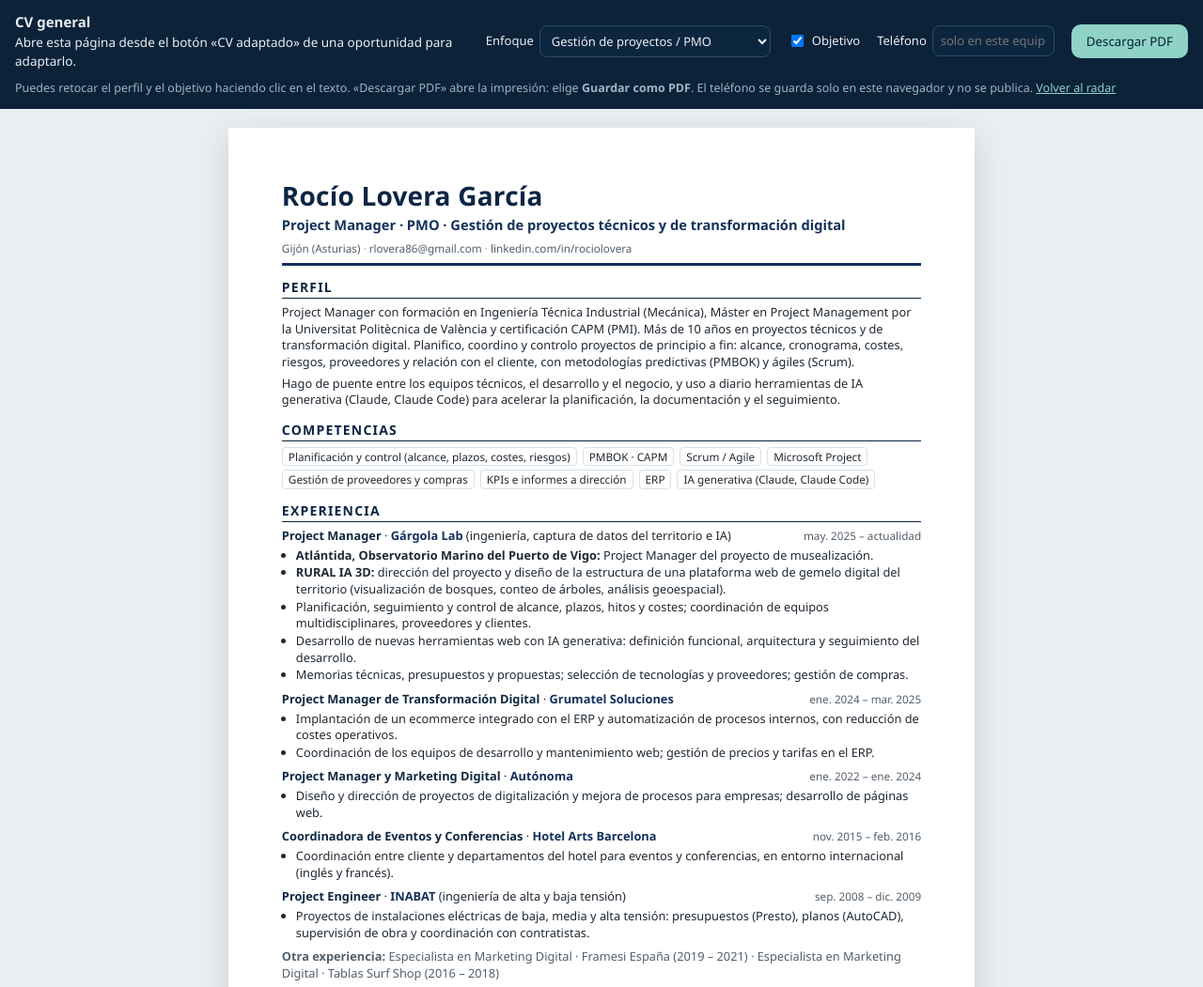
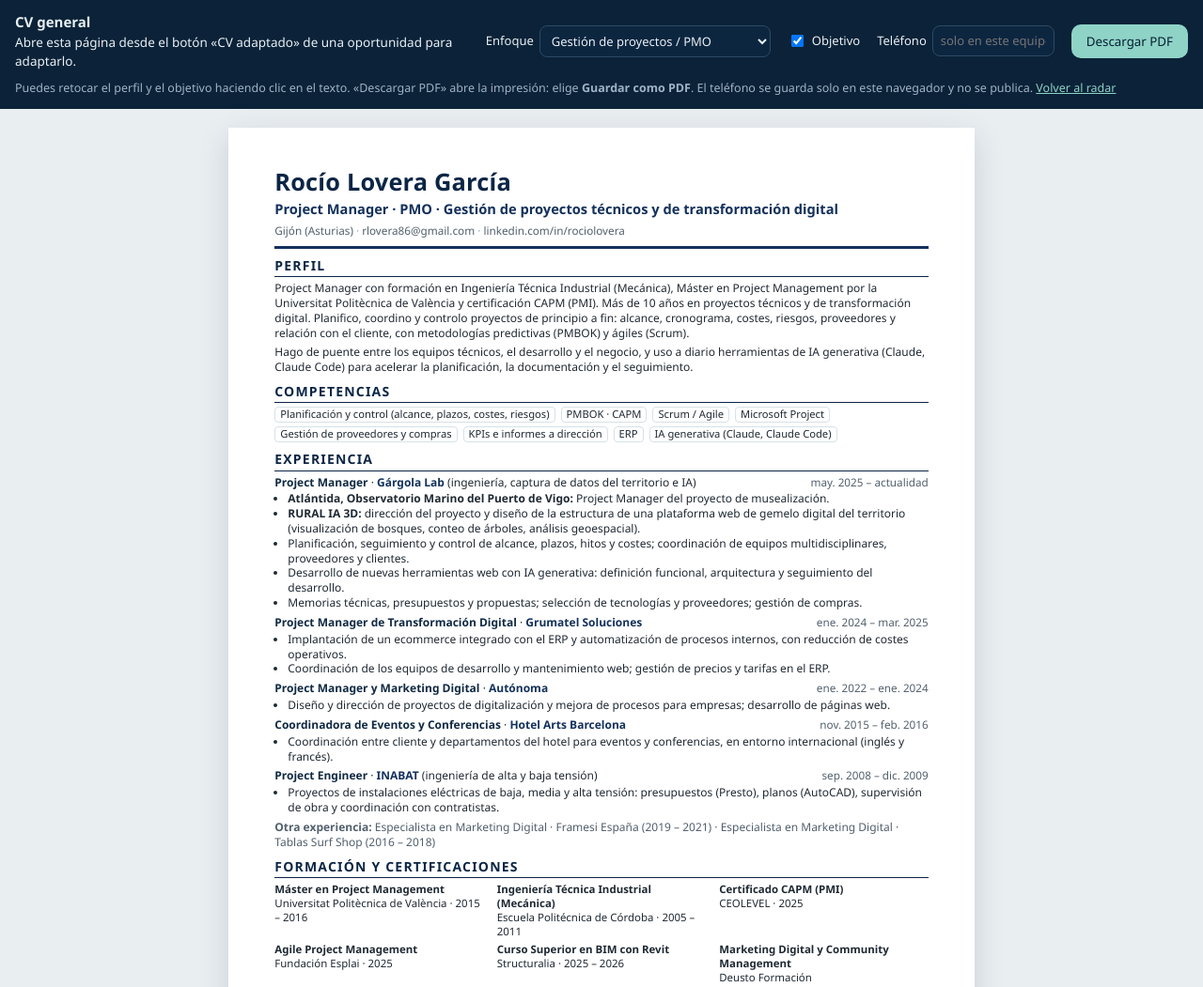
Before and after one commit to lovera86/radar, a plain HTML site: page docs/cv.html in a window 1280 px wide. Shown: the top 1051 px of the page at 94% size. Drawn offline with Linux system fonts and the light colour scheme.

Commit message:
CV adaptado en una sola página
Co-Authored-By: Claude Opus 5.5 <noreply@anthropic.com>

```diff
--- a/docs/cv.html
+++ b/docs/cv.html
@@ -18,31 +18,31 @@
   .barra input[type=tel] { width: 130px; }
   .boton { font: 600 14px inherit; font-family: inherit; background: #8fd3c7; color: #062033; border: 0; border-radius: 10px; padding: 9px 16px; cursor: pointer; }
   .ayuda { width: 100%; font-size: 12.5px; color: #9fb4c5; margin: 0; }
-  .hoja { width: min(210mm, calc(100vw - 24px)); margin: 20px auto 40px; background: #fff; padding: 14mm 15mm; box-shadow: 0 10px 30px rgba(12, 39, 64, .15); font-size: 9.6pt; line-height: 1.38; }
-  h1 { font-size: 21pt; margin: 0; letter-spacing: .2px; color: var(--tinta); }
+  .hoja { width: min(210mm, calc(100vw - 24px)); margin: 20px auto 40px; background: #fff; padding: 11mm 13mm; box-shadow: 0 10px 30px rgba(12, 39, 64, .15); font-size: 9pt; line-height: 1.32; }
+  h1 { font-size: 19pt; margin: 0; letter-spacing: .2px; color: var(--tinta); }
   .titular { font-size: 11pt; color: var(--tinta2); font-weight: 600; margin: 2px 0 6px; }
   .contacto { font-size: 8.8pt; color: var(--gris); }
   .contacto span + span::before { content: " · "; color: #9aa5b1; }
   .cabecera { border-bottom: 3px solid var(--tinta2); padding-bottom: 8px; }
-  h2 { font-size: 10.5pt; text-transform: uppercase; letter-spacing: 1.2px; color: var(--tinta); border-bottom: 1.5px solid var(--tinta); padding-bottom: 2px; margin: 13px 0 6px; }
+  h2 { font-size: 10.5pt; text-transform: uppercase; letter-spacing: 1.2px; color: var(--tinta); border-bottom: 1.5px solid var(--tinta); padding-bottom: 2px; margin: 9px 0 4px; }
   p { margin: 0 0 5px; }
-  .objetivo { background: #eef6f5; border-left: 3px solid var(--acento); padding: 5px 9px; margin: 8px 0 0; }
+  .objetivo { background: #eef6f5; border-left: 3px solid var(--acento); padding: 3px 8px; margin: 6px 0 0; }
   [contenteditable]:hover { outline: 1px dashed #9fb4c5; outline-offset: 2px; }
-  .trabajo { margin-bottom: 8px; break-inside: avoid; }
+  .trabajo { margin-bottom: 5px; break-inside: avoid; }
   .trabajo-cab { display: flex; justify-content: space-between; align-items: baseline; gap: 10px; }
   .puesto { font-weight: 700; color: #102a43; }
   .empresa { color: var(--tinta2); font-weight: 600; }
   .fechas { color: var(--gris); font-size: 8.8pt; white-space: nowrap; }
-  ul { margin: 3px 0 0; padding-left: 15px; }
-  li { margin: 1px 0; }
+  ul { margin: 2px 0 0; padding-left: 14px; }
+  li { margin: 0; }
   .otra { color: var(--gris); }
-  .rejilla { display: grid; grid-template-columns: 1fr 1fr; gap: 4px 18px; }
+  .rejilla { display: grid; grid-template-columns: 1fr 1fr 1fr; gap: 3px 14px; font-size: 8.6pt; }
   .edu { break-inside: avoid; }
   .chips { display: flex; flex-wrap: wrap; gap: 4px 6px; }
-  .chips span { border: 1px solid var(--linea); border-radius: 4px; padding: 1px 6px; font-size: 8.8pt; }
+  .chips span { border: 1px solid var(--linea); border-radius: 4px; padding: 0 5px; font-size: 8.4pt; }
   .chips span.clave { border-color: var(--acento); color: #0f5a52; }
   @media (max-width: 640px) { .hoja { padding: 18px; font-size: 10pt; } .rejilla { grid-template-columns: 1fr; } .trabajo-cab { flex-direction: column; gap: 0; } }
-  @page { size: A4; margin: 14mm 15mm; }
+  @page { size: A4; margin: 11mm 13mm; }
   @media print {
     body { background: #fff; }
     .barra { display: none; }
@@ -63,6 +63,6 @@
 </div>
 <main class="hoja" id="hoja"></main>
 <script src="cv-datos.js?v=2"></script>
-<script src="cv.js?v=3"></script>
+<script src="cv.js?v=4"></script>
 </body>
 </html>
--- a/docs/cv.js
+++ b/docs/cv.js
@@ -66,7 +66,7 @@ function pintar(o, info, tema) {
     const vin = x.vinetas.map((v, j) => ({ ...v, p: puntua(v), j }));
     const utiles = vin.filter((v) => v.p > 0).sort((a, b) => b.p - a.p || a.j - b.j);
     if (!x.siempre && !utiles.length) { otras.push(`${x.puesto} · ${x.empresa} (${x.fechas.replace(/[a-z.]+ /g, '')})`); return ''; }
-    const max = i === 0 ? 6 : 3;
+    const max = i === 0 ? 5 : 2;
     const elegidas = (utiles.length ? utiles : vin.slice(0, 1)).slice(0, max);
     return `<div class="trabajo">
       <div class="trabajo-cab"><div><span class="puesto">${esc(x.puesto)}</span> · <span class="empresa">${esc(x.empresa)}</span>${x.nota ? ' (' + esc(x.nota) + ')' : ''}</div><div class="fechas">${esc(x.fechas)}</div></div>
```
